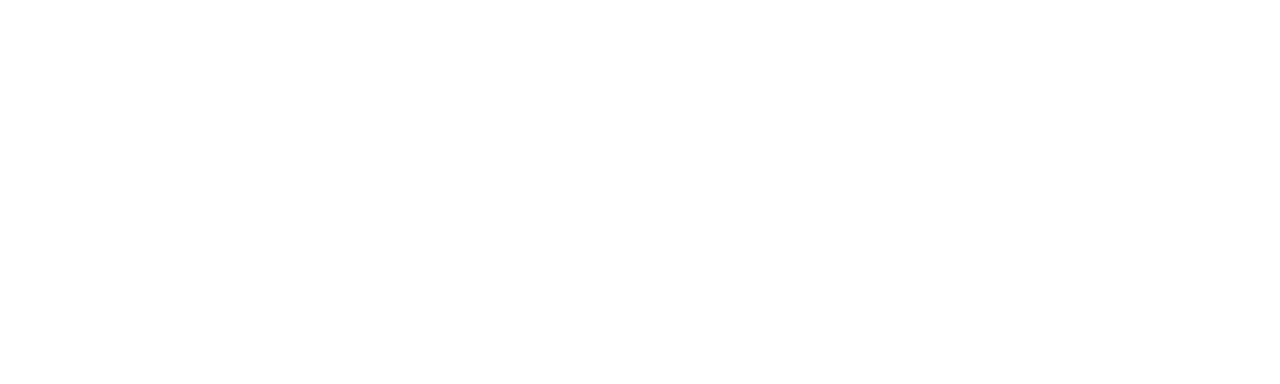
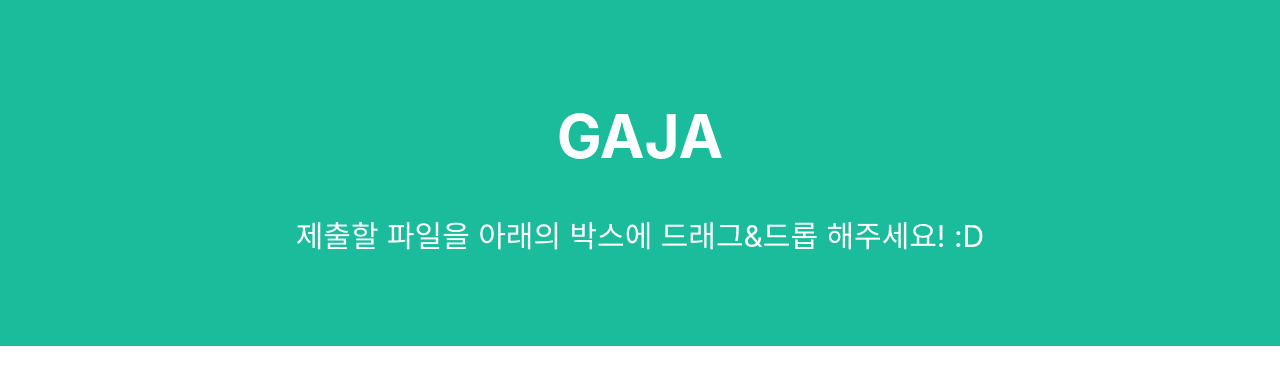
Before and after one commit to WhiteKr/GajaWeb, a React (Create React App) app: page / in a window 1280 px wide. Shown: the top 384 px of the page. Built offline with nearby package versions, Linux system fonts and the light colour scheme.

Commit message:
Added Header component on App

```diff
--- a/src/App.tsx
+++ b/src/App.tsx
@@ -1,11 +1,14 @@
 import React from 'react';
 import './styles/App.css';
+
+import Header from './components/Header';
 
 class App extends React.Component {
 	render() {
 		return (
-			<>
-			</>
+			<div className="App">
+				<Header />
+			</div>
 		)
 	}
 }
```
